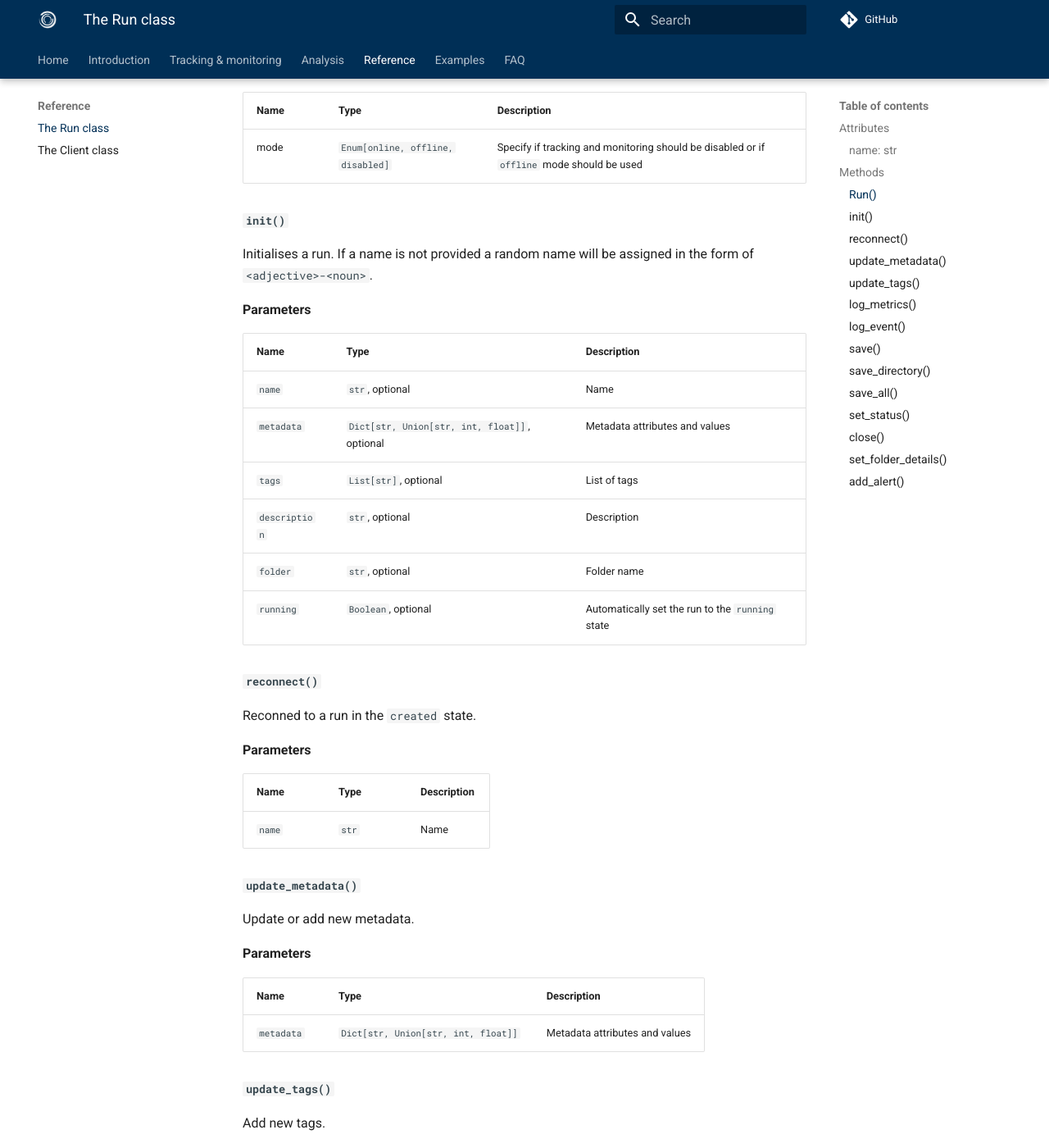
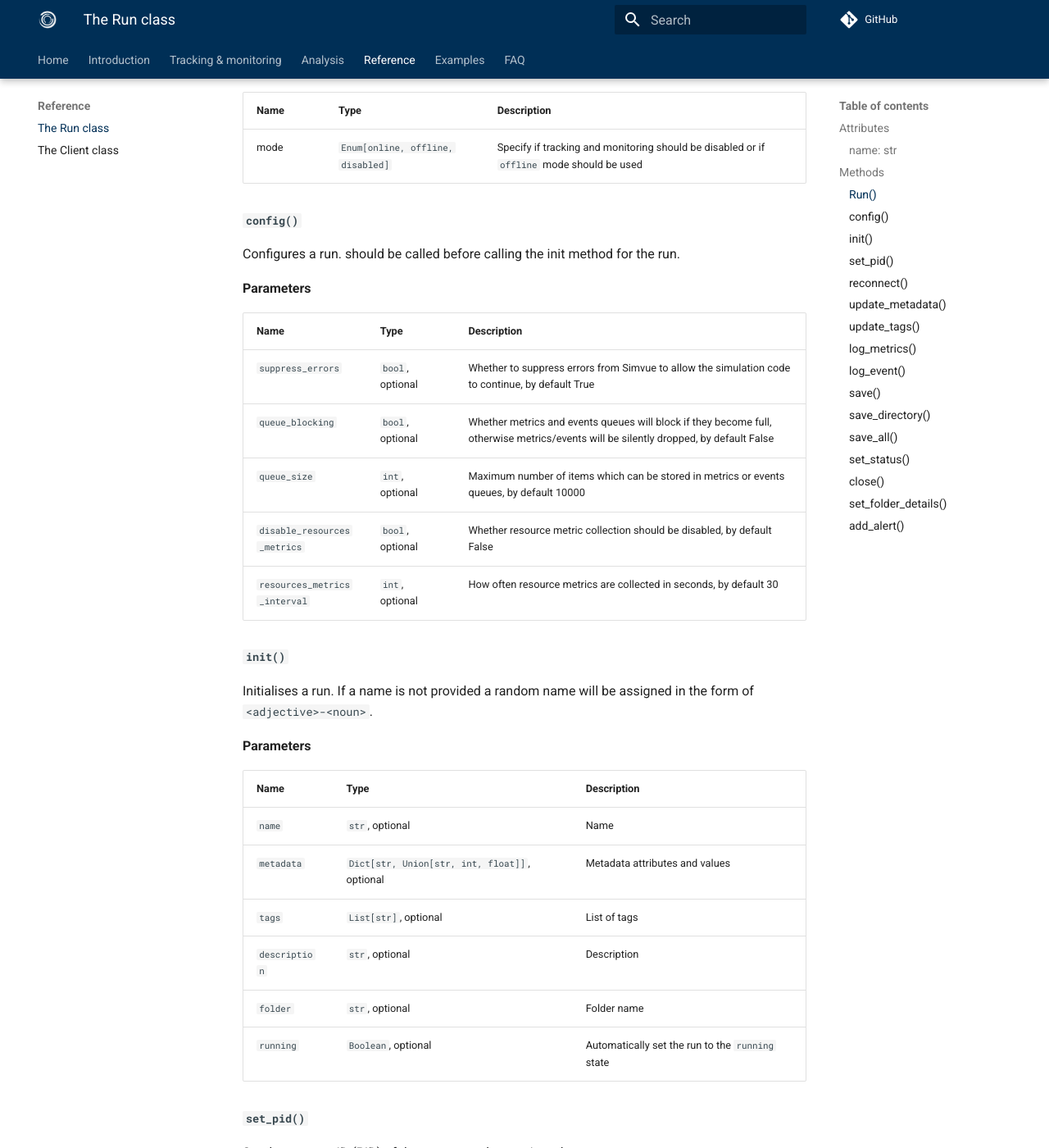
Before and after one commit to simvue-io/docs, an MkDocs documentation site: the page built from docs/reference/run.md, in a window 1280 px wide and 1400 px high, scrolled down 515 px. Shown: the whole window at 82% size. Built offline with MkDocs 1.6.1 and Material for MkDocs 9.7.7, drawn with Linux system fonts in a browser that asks for light colours; some of the changed text lies outside the part shown.

Commit message:
Added reference docs for set_pid(), config() and get_metrics_names() methods

```diff
--- a/docs/reference/run.md
+++ b/docs/reference/run.md
@@ -21,6 +21,20 @@ Creates an instance of the `Run` class. The argument `mode` enables tracking and
 | ----- | ---- | ------- |
 | mode | `Enum[online, offline, disabled]` | Specify if tracking and monitoring should be disabled or if `offline` mode should be used
 
+#### `config()`
+
+Configures a run. should be called before calling the init method for the run.
+
+**Parameters**
+
+| Name  | Type | Description |
+| ----- | ---- | ------- |
+| `suppress_errors` | `bool`, optional | Whether to suppress errors from Simvue to allow the simulation code to continue, by default True |
+| `queue_blocking` | `bool`, optional | Whether metrics and events queues will block if they become full, otherwise metrics/events will be silently dropped, by default False |
+| `queue_size` | `int`, optional | Maximum number of items which can be stored in metrics or events queues, by default 10000 |
+| `disable_resources_metrics` | `bool`, optional | Whether resource metric collection should be disabled, by default False |
+| `resources_metrics_interval` | `int`, optional | How often resource metrics are collected in seconds, by default 30 |
+
 #### `init()`
 
 Initialises a run. If a name is not provided a random name will be assigned in the form of `<adjective>-<noun>`.
@@ -35,6 +49,16 @@ Initialises a run. If a name is not provided a random name will be assigned in t
 | `description` | `str`, optional | Description |
 | `folder` | `str`, optional | Folder name |
 | `running` | `Boolean`, optional | Automatically set the run to the `running` state |
+
+#### `set_pid()`
+
+Set the process ID (PID) of the process to be monitored.
+
+**Parameters**
+
+| Name  | Type | Description |
+| ----- | ---- | ------- |
+| `pid` | `int` | The PID of the process to be monitored |
 
 #### `reconnect()`
 
```
Also changed, not shown: docs/reference/client.md (+8 -0 lines).
